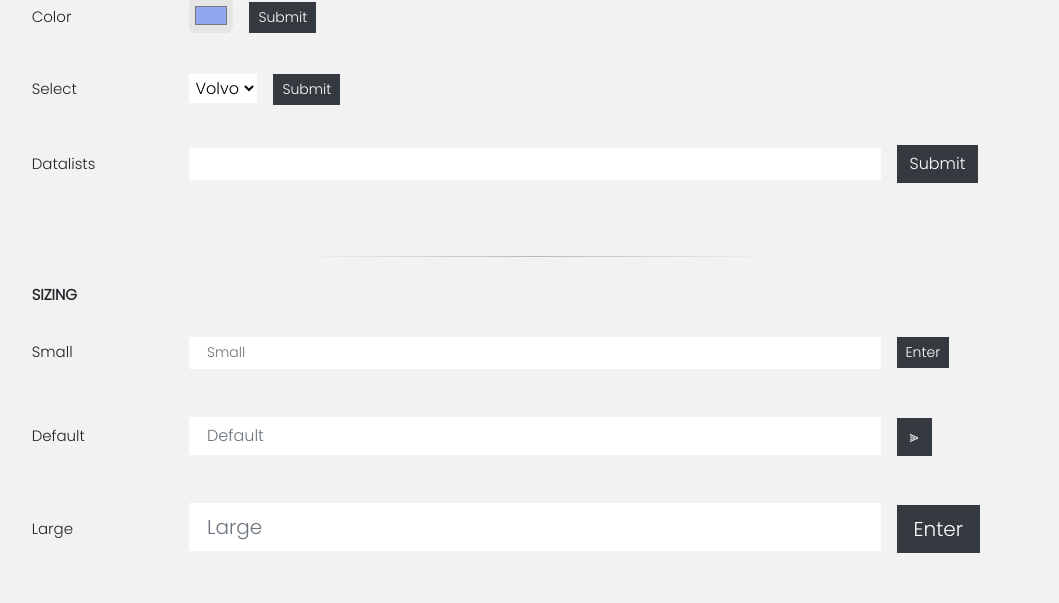
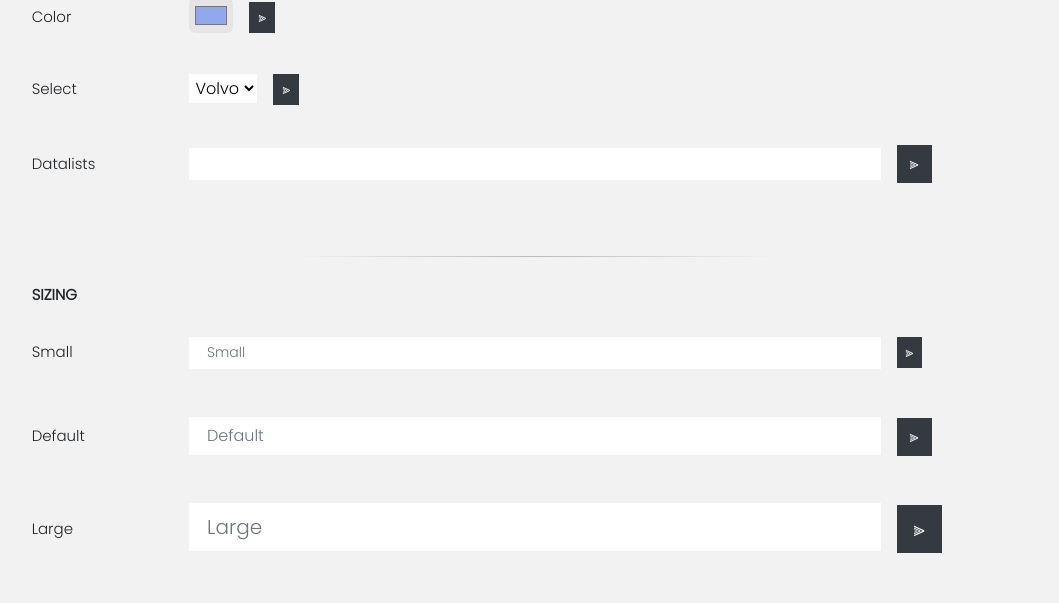
Before and after one commit to abhishekD97/form1, a React (Create React App) app: page / in a window 1280 px wide. Shown: the part 1194-1797 px from the top of the page, without its empty margins (105-1164 px from the left). Built offline with nearby package versions, Linux system fonts and the light colour scheme.

Commit message:
first iteration 1 dot 1

```diff
--- a/src/components/Input.jsx
+++ b/src/components/Input.jsx
@@ -38,7 +38,7 @@ function Input(props){
         <input
         onChange={handleValue}
         value={inputValue}
-        className={"col-md-8 form-control input "  + (props.focusBorder) + " " }
+        className={"col-md-8 form-control input "  + "w-" +(props.width ? props.width : null ) + " " }
         style={{
             backgroundColor:(props.bgColor ? props.bgColor : null),
             borderRadius:(props.borderRadius ? props.borderRadius : null)
@@ -78,7 +78,7 @@ function SmallerInput(props){
         type={props.t}
         required
         />
-        <button onClick={setColor} className="btn btn-sm btn-dark ml-3 buttonStyle">Submit</button>
+        <button onClick={setColor} className="btn btn-sm btn-dark ml-3 buttonStyle">⫸</button>
     </div>
     );
 }
@@ -110,7 +110,7 @@ function SelectInput(props){
             <option value="opel">Opel</option>
             <option value="audi">Audi</option>
         </select>
-        <button onClick={setSelectFunction} className="btn btn-sm btn-dark ml-3 buttonStyle">Submit</button>
+        <button onClick={setSelectFunction} className="btn btn-sm btn-dark ml-3 buttonStyle">⫸</button>
         </div>
     );
 }
@@ -145,7 +145,7 @@ function DataList(props){
             <option value={props.list4}/>
             <option value={props.list5}/>
         </datalist>
-        <button onClick={setDataFunction} className="btn btn-md btn-dark ml-3 buttonStyle">Submit</button>
+        <button onClick={setDataFunction} className="btn btn-md btn-dark ml-3 buttonStyle">⫸</button>
         </div>
     );
 }
@@ -184,7 +184,10 @@ function SmallerTextArea(props){
             borderRadius:(props.borderRadius ? props.borderRadius : null),
                 }}
         />
-        <button type="submit" className={props.size=="sm" ? "btn btn-sm btn-dark ml-3 buttonStyle" : props.size=="lg" ? "btn btn-lg btn-dark ml-3 buttonStyle" : "btn btn-md btn-dark ml-3 buttonStyle"}>Enter</button><br/>
+        <button
+        type="submit"
+        className={props.size=="sm" ? "btn btn-sm btn-dark ml-3 buttonStyle" : props.size=="lg" ? "btn btn-lg btn-dark ml-3 buttonStyle" : "btn btn-md btn-dark ml-3 buttonStyle"}
+        >⫸</button><br/>
         </form>
         </div>
     );
@@ -321,7 +324,7 @@ function FileInput(props){
         className={props.size=="sm" ? "custom-file-input form-control-sm" : props.size=="lg" ? "custom-file-input form-control-lg" : "custom-file-input form-control-md"}
         id="customFile"/>
         <label
-        className={props.size=="sm" ? "custom-file-label col-form-label-sm" : props.size=="lg" ? "custom-file-label col-form-label-lg" : "custom-file-label col-form-label-md"}
+        className={props.size=="sm" ? "custom-file-label col-form-label-sm shadow-none" : props.size=="lg" ? "custom-file-label col-form-label-lg shadow-none" : "custom-file-label col-form-label-md shadow-none"}
         for="customFile">{props.l}</label>
         </div>
         </div>
@@ -331,9 +334,15 @@ function FileInput(props){
 
 function FileInputCustom(props){
 
-    function recFile(e){
+    const[files,setFiles] = useState(null);
+
+    function rcvFile(e){
         let files = e.target.files;
-        console.log(files);
+        setFiles(files)
+    }
+
+    function showFile(){
+        console.log(files)
     }
 
     return (
@@ -345,17 +354,19 @@ function FileInputCustom(props){
         <div className="custom-file">
         <input
         type="file"
-        onChange={recFile}
+        onChange={rcvFile}
         className={props.size=="sm" ? "custom-file-input form-control-sm my-auto" : props.size=="lg" ? "custom-file-input form-control-lg my-auto" : "custom-file-input form-control-md my-auto"}
-        id="customFile"/>
+        id="customFile customFileCss"/>
         <label
-        className={props.size=="sm" ? "custom-file-label col-form-label-sm my-auto" : props.size=="lg" ? "custom-file-label col-form-label-lg my-auto" : "custom-file-label col-form-label-md my-auto"}
+        className={props.size=="sm" ? "custom-file-label col-form-label-sm my-auto shadow-none" : props.size=="lg" ? "custom-file-label col-form-label-lg my-auto shadow-none" : "custom-file-label col-form-label-md my-auto shadow-none"}
         for="customFile">{props.l}</label>
         </div>
         </div>
         </td>
         <td>
-            <button className={props.size=="sm" ? "btn-sm btn-primary FileButtonS my-auto shadow-none" : props.size=="lg" ? "btn-lg btn-primary FileButtonL my-auto shadow-none" : "btn btn-primary FileButton my-auto shadow-none"}>Button</button>
+            <button
+            onClick={showFile}
+            className={props.size=="sm" ? "btn-sm btn-primary FileButtonS my-auto shadow-none" : props.size=="lg" ? "btn-lg btn-primary FileButtonL my-auto shadow-none" : "btn btn-primary FileButton my-auto shadow-none"}>⫸</button>
         </td>
         </tr>
         </table>
```
